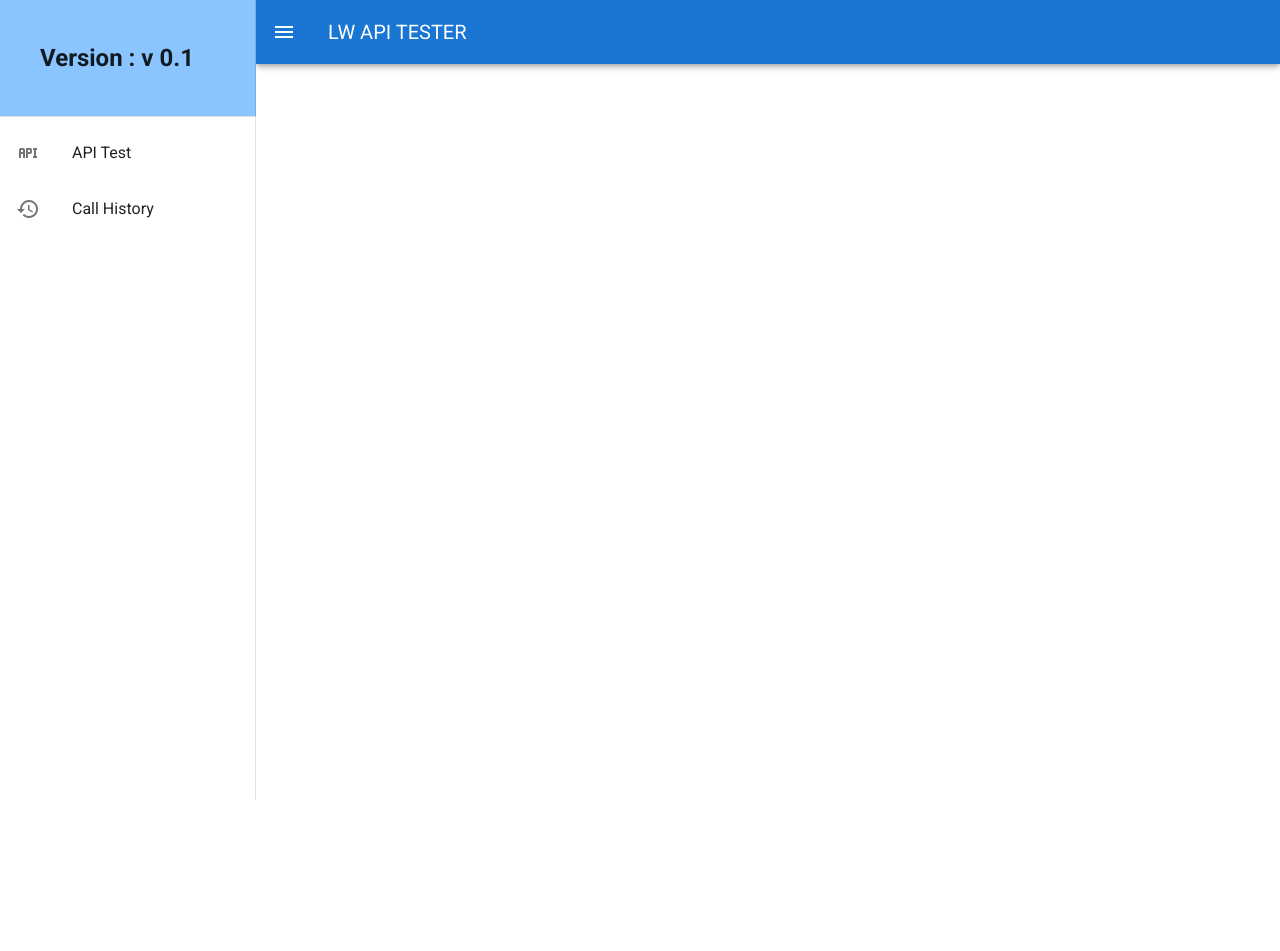
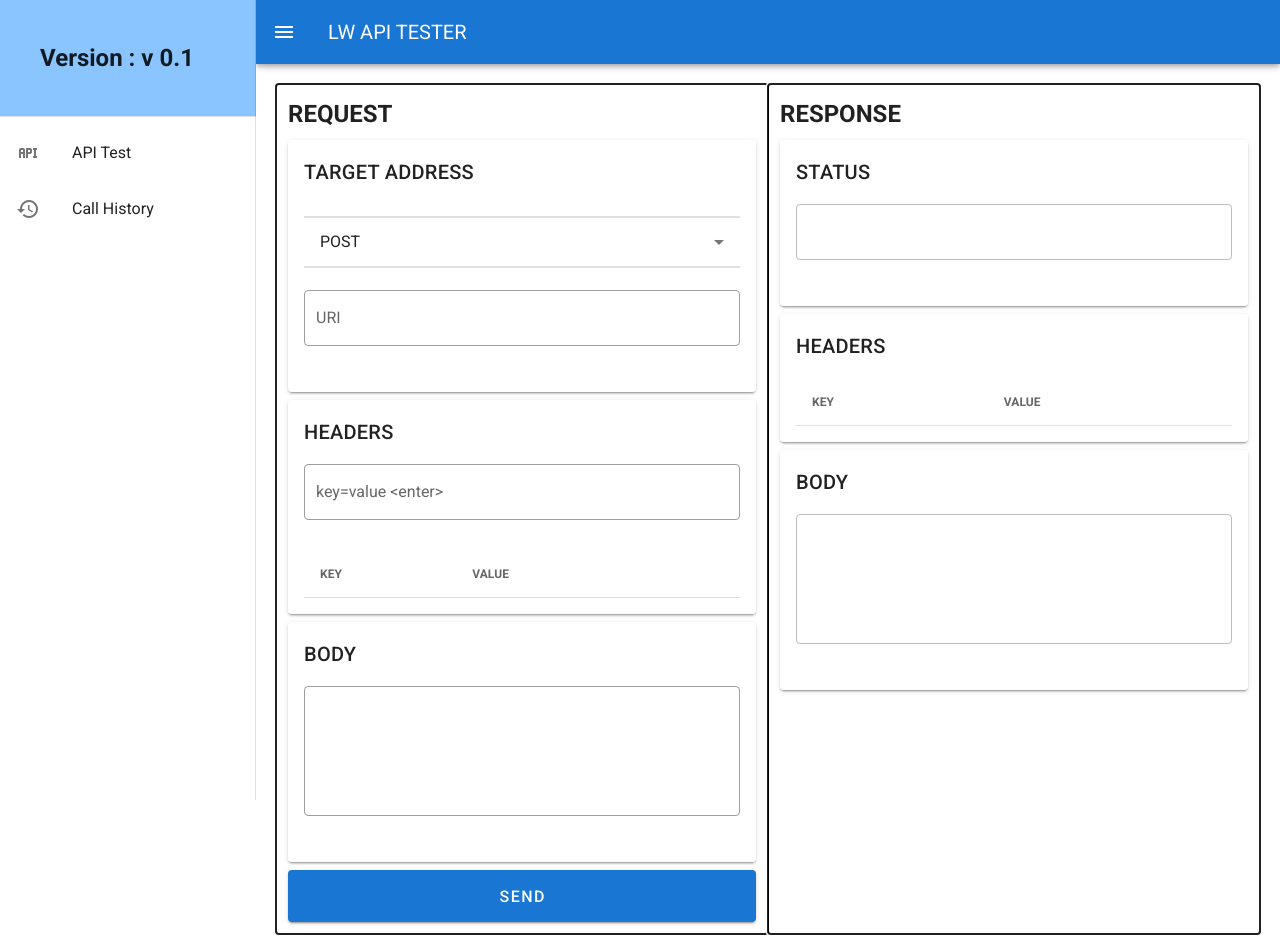
Before and after one commit to LonelyWolfLee/lw-project-api-tester, a Vue app in the folder frontend/: page /#/call in a window 1280 px wide. Shown: the top 951 px of the page. Before the commit the page ends 800 px from the top, so only its background shows below. Built offline with nearby package versions, Linux system fonts and the light colour scheme.

Commit message:
Update api call logic

```diff
--- a/frontend/src/router/index.js
+++ b/frontend/src/router/index.js
@@ -1,6 +1,6 @@
 import Vue from 'vue'
 import VueRouter from 'vue-router'
-import Api from '../views/Api.vue'
+import Call from '../views/Call.vue'
 
 Vue.use(VueRouter)
 
@@ -8,12 +8,12 @@ const routes = [
   {
     path: '/',
     name: 'Home',
-    redirect: { name: 'Api' }
+    redirect: { name: 'Call' }
   },
   {
-    path: '/api',
-    name: 'Api',
-    component: Api
+    path: '/call',
+    name: 'Call',
+    component: Call
   },
   {
     path: '/history',
--- a/frontend/src/views/Api.vue
+++ /dev/null
@@ -1,35 +0,0 @@
-<template>
-  <div class="api">
-    <v-row>
-      <v-col class="request" cols="12" sm="6">
-        <v-card>
-          <v-card-title>REQUEST</v-card-title>
-          <v-card-text>
-
-          </v-card-text>
-        </v-card>
-      </v-col>
-      <v-spacer></v-spacer>
-      <v-col class="response" cols="12" sm="6">
-        <v-card>
-          <v-card-title>RESPONSE</v-card-title>
-          <v-card-text>
-
-          </v-card-text>
-        </v-card>
-      </v-col>
-    </v-row>
-  </div>
-</template>
-
-<style scoped>
-.api {
-  margin: 32px;
-}
-.request {
-  outline-style: auto;
-}
-.response {
-  outline-style: auto;
-}
-</style>
--- /dev/null
+++ b/frontend/src/views/Call.vue
@@ -0,0 +1,198 @@
+<template>
+  <div class="api">
+    <v-row>
+      <v-col class="request" cols="12" sm="6">
+        <h2>REQUEST</h2>
+        <v-card class="my-2">
+          <v-card-title>TARGET ADDRESS</v-card-title>
+          <v-card-text>
+            <v-overflow-btn :items="callMethods" v-model="request.method"></v-overflow-btn>
+            <v-text-field outlined label="URI" v-model="request.uri" clearable></v-text-field>
+          </v-card-text>
+        </v-card>
+        <v-card class="my-2">
+          <v-card-title>HEADERS</v-card-title>
+          <v-card-text>
+            <v-text-field
+              outlined
+              label="key=value <enter>"
+              v-model="insertedHeader"
+              @keypress.enter.prevent="insertHeader(insertedHeader)"
+              clearable></v-text-field>
+            <v-simple-table>
+              <template v-slot:default>
+                <thead>
+                <tr>
+                  <th class="text-left">
+                    KEY
+                  </th>
+                  <th class="text-left">
+                    VALUE
+                  </th>
+                  <th class="text-left">
+
+                  </th>
+                </tr>
+                </thead>
+                <tbody>
+                <tr
+                  v-for="item in request.headers"
+                  :key="item.key"
+                >
+                  <td>{{ item.key }}</td>
+                  <td>{{ item.value }}</td>
+                  <td><v-icon @click="deleteHeader(item)">mdi-delete</v-icon></td>
+                </tr>
+                </tbody>
+              </template>
+            </v-simple-table>
+          </v-card-text>
+        </v-card>
+        <v-card class="my-2">
+          <v-card-title>BODY</v-card-title>
+          <v-card-text>
+            <v-textarea clearable outlined v-model="request.body" auto-grow></v-textarea>
+          </v-card-text>
+        </v-card>
+        <v-btn x-large color="primary" width="100%" @click="sendRequest">SEND</v-btn>
+      </v-col>
+      <v-spacer></v-spacer>
+      <v-col class="response" cols="12" sm="6">
+        <h2>RESPONSE</h2>
+        <v-card class="my-2">
+          <v-card-title>STATUS</v-card-title>
+          <v-card-text>
+            <v-text-field disabled outlined :value="response.status"></v-text-field>
+          </v-card-text>
+        </v-card>
+        <v-card class="my-2">
+          <v-card-title>HEADERS</v-card-title>
+          <v-card-text>
+            <v-simple-table disabled>
+              <template v-slot:default>
+                <thead>
+                <tr>
+                  <th class="text-left">
+                    KEY
+                  </th>
+                  <th class="text-left">
+                    VALUE
+                  </th>
+                </tr>
+                </thead>
+                <tbody>
+                <tr
+                  v-for="item in response.headers"
+                  :key="item.key"
+                >
+                  <td>{{ item.key }}</td>
+                  <td>{{ item.value }}</td>
+                </tr>
+                </tbody>
+              </template>
+            </v-simple-table>
+          </v-card-text>
+        </v-card>
+        <v-card class="my-2">
+          <v-card-title>BODY</v-card-title>
+          <v-card-text>
+            <v-textarea disabled outlined v-model="response.body" auto-grow></v-textarea>
+          </v-card-text>
+        </v-card>
+      </v-col>
+    </v-row>
+  </div>
+</template>
+
+<style scoped>
+.api {
+  margin: 32px;
+}
+.request {
+  outline-style: auto;
+}
+.response {
+  outline-style: auto;
+}
+</style>
+
+<script>
+let axios = require('axios');
+export default {
+  name: 'Api',
+  data: () => ({
+    request: {
+      method: "POST",
+      uri: "",
+      headers: [],
+      body: ""
+    },
+    response: {
+      status: "",
+      headers: [],
+      body: ""
+    },
+    callMethods: [
+      {text: "GET"},
+      {text: "POST"},
+    ],
+    insertedHeader: ""
+  }),
+  methods: {
+    insertHeader(text) {
+      let headerElements = text.split("=");
+      if (headerElements.length === 2) {
+        this.request.headers.push({key: headerElements[0], value: headerElements[1]});
+        this.insertedHeader = "";
+      } else {
+        alert("잘못된 HEADER 형식");
+      }
+    },
+    deleteHeader(item) {
+      let idx = this.request.headers.indexOf(item);
+      this.request.headers.splice(idx, 1);
+    },
+    sendRequest() {
+      let my = this;
+
+      if(!this.request.uri) {
+        alert("No request uri");
+        return;
+      }
+
+      if(!this.request.body) {
+        alert("No request body");
+        return;
+      }
+
+      this.response.status = "";
+      this.response.headers = [];
+      this.response.body = "";
+
+      axios.post("/api/request/call", this.request)
+        .then(function (response) {
+          this.response.status = response.status + " " + response.statusText;
+          for (let headerKey in response.headers) {
+            this.response.headers.push({key: headerKey, value: response.headers[headerKey]});
+          }
+          this.response.body = response.data;
+        })
+        .catch(function (error) {
+          if (error.response) {
+            my.response.status = error.response.status + " " + error.response.statusText;
+            for (let headerKey in error.response.headers) {
+              my.response.headers.push({key: headerKey, value: error.response.headers[headerKey]});
+            }
+            my.response.body = error.response.data;
+          }
+          else if (error.request) {
+            alert("No response error")
+          }
+          else {
+            alert("Error : " + error.message);
+          }
+        });
+    },
+  }
+}
+</script>
```
